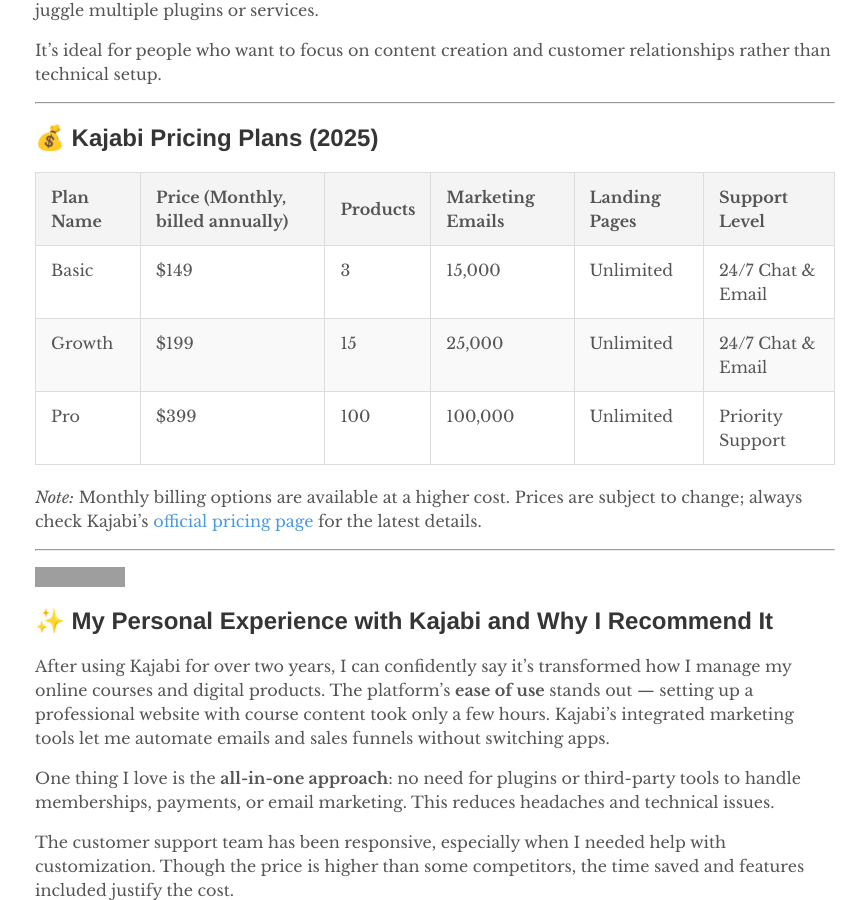
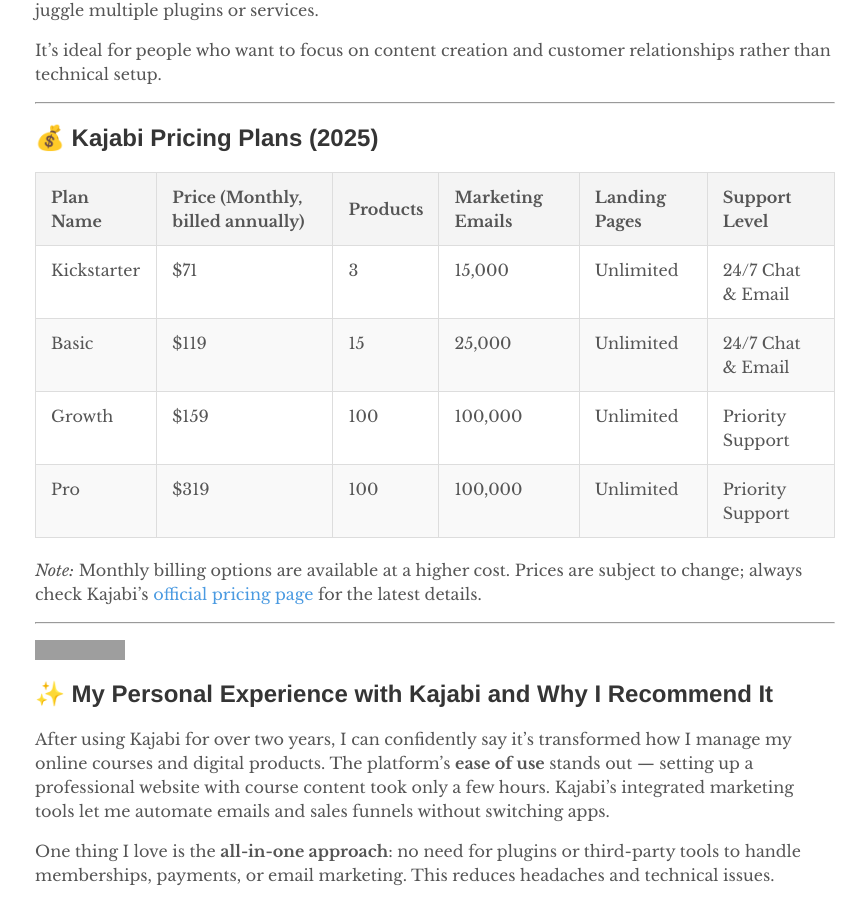
Before and after one commit to digiexe-official/dg, a Jekyll site: the page built from wp/kajabi review.md, in a window 1280 px wide and 900 px high, scrolled down 431 px. Shown: the whole window, without its empty margins (205-1071 px from the left). Built offline with Jekyll 4.4.1, drawn with Linux system fonts in a browser that asks for light colours; grey boxes are pictures that could not be loaded.

Commit message:
Updated pricing

```diff
--- a/wp/kajabi review.md
+++ b/wp/kajabi review.md
@@ -26,11 +26,12 @@ It’s ideal for people who want to focus on content creation and customer relat
 
 | Plan Name         | Price (Monthly, billed annually) | Products | Marketing Emails | Landing Pages | Support Level      |
 |-------------------|---------------------------------|----------|------------------|---------------|--------------------|
-| Basic             | $149                            | 3        | 15,000           | Unlimited     | 24/7 Chat & Email  |
-| Growth            | $199                            | 15       | 25,000           | Unlimited     | 24/7 Chat & Email  |
-| Pro               | $399                            | 100      | 100,000          | Unlimited     | Priority Support   |
+| Kickstarter             | $71                            | 3        | 15,000           | Unlimited     | 24/7 Chat & Email  |
+| Basic            | $119                            | 15       | 25,000           | Unlimited     | 24/7 Chat & Email  |
+| Growth               | $159                            | 100      | 100,000          | Unlimited     | Priority Support   |
+| Pro               | $319                            | 100      | 100,000          | Unlimited     | Priority Support   |
 
-*Note:* Monthly billing options are available at a higher cost. Prices are subject to change; always check Kajabi’s [official pricing page](https://kajabi.com/pricing) for the latest details.
+*Note:* Monthly billing options are available at a higher cost. Prices are subject to change; always check Kajabi’s [official pricing page](https://www.crowdmob.com/recommends/kajabi/) for the latest details.
 
 ---
 [![Get Started with Kajabi](https://img.shields.io/badge/Get%20Started%20with%20Kajabi-Click%20Here-brightgreen)](https://www.crowdmob.com/recommends/kajabi/)
```
